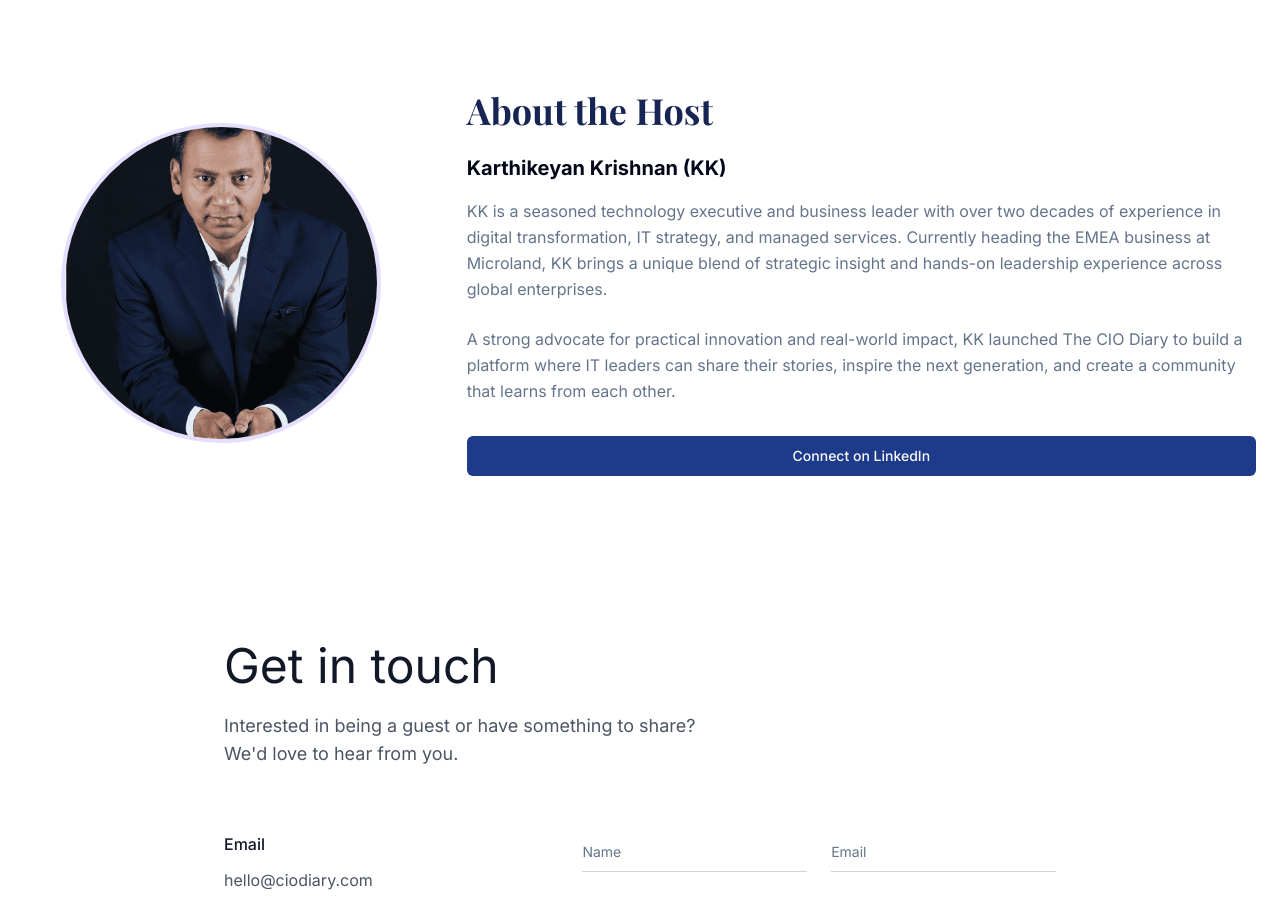
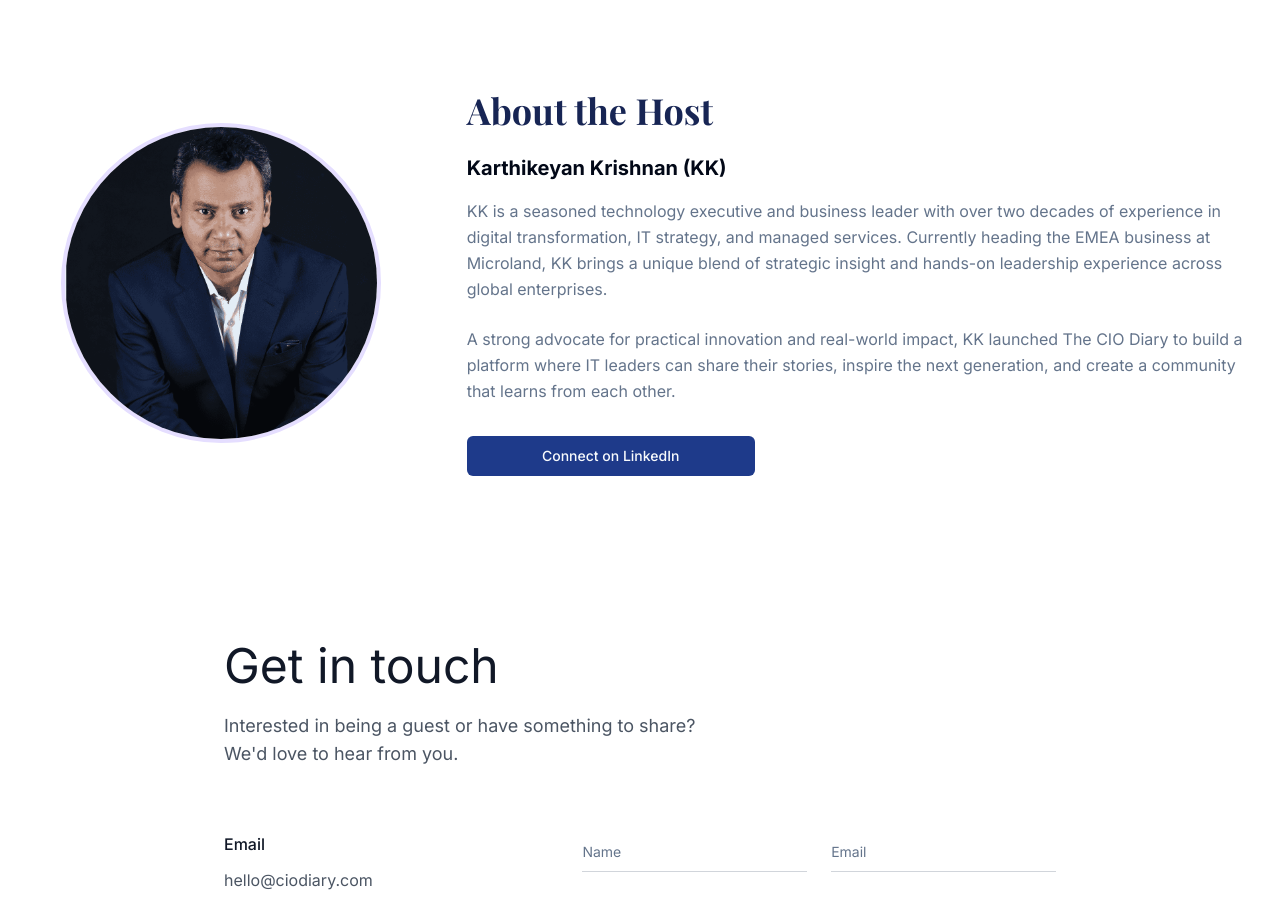
Before and after one commit to mayankpmahajan/kk, a React (Vite) app: page / in a window 1280 px wide. Shown: the part 3660-4576 px from the top of the page. Built offline with nearby package versions, Linux system fonts and the light colour scheme.

Commit message:
image centered

```diff
--- a/src/components/HostSection.tsx
+++ b/src/components/HostSection.tsx
@@ -8,10 +8,11 @@ const HostSection = () => {
           <div className="md:w-1/3 mb-8 md:mb-0 flex justify-center">
             <div className="relative w-64 h-64 md:w-80 md:h-80 rounded-full overflow-hidden border-4 border-podcast-lightPurple">
               <img
-                src="/lovable-uploads/a920fba8-098d-48ac-a712-34c30927ee1d.png"
-                alt="Karthikeyan Krishnan (KK)"
-                className="w-full h-full object-cover object-center"
-              />
+  src="/lovable-uploads/a920fba8-098d-48ac-a712-34c30927ee1d.png"
+  alt="Karthikeyan Krishnan (KK)"
+  className="w-full h-full object-cover object-top"
+  style={{ objectPosition: "center 20%" }}
+/>
             </div>
           </div>
 
@@ -42,7 +43,7 @@ const HostSection = () => {
             </p>
 
             <Button
-              className="bg-podcast-blue hover:bg-podcast-navy flex items-center gap-2"
+              className="bg-podcast-blue hover:bg-podcast-navy flex items-center gap-2 w-72"
               asChild
             >
               <a
```
